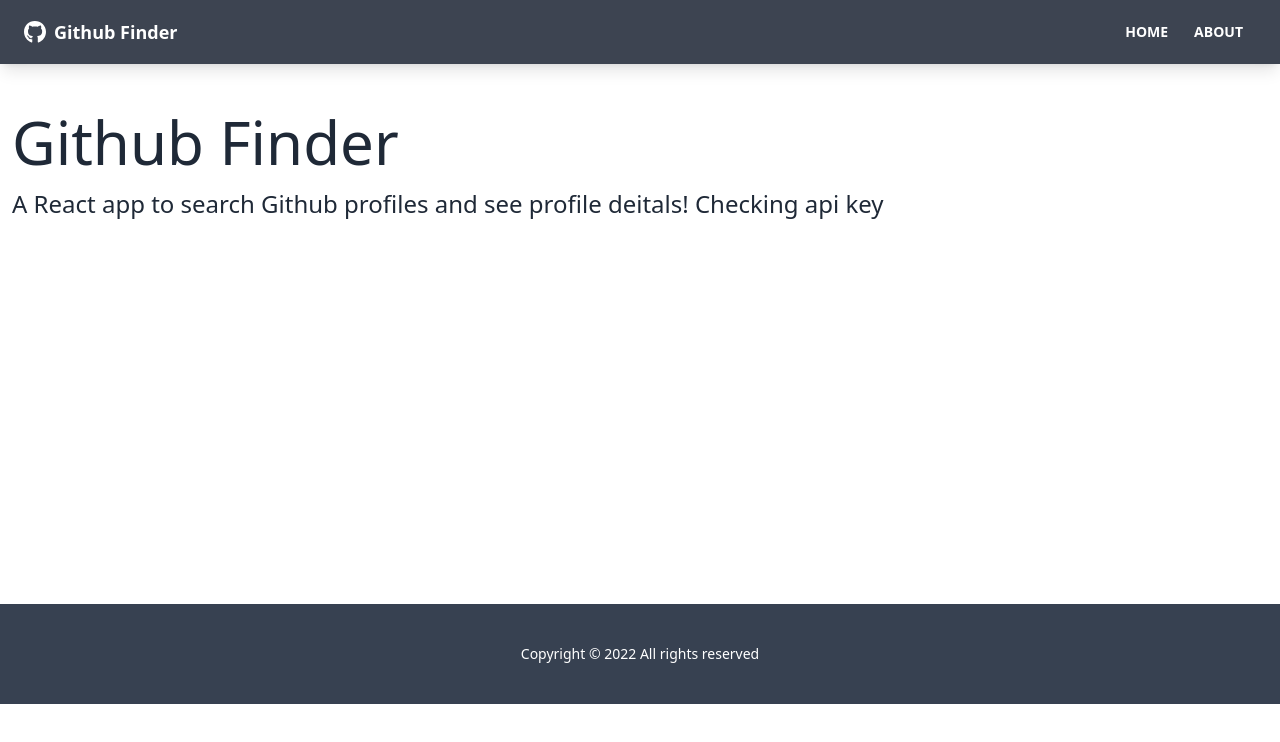
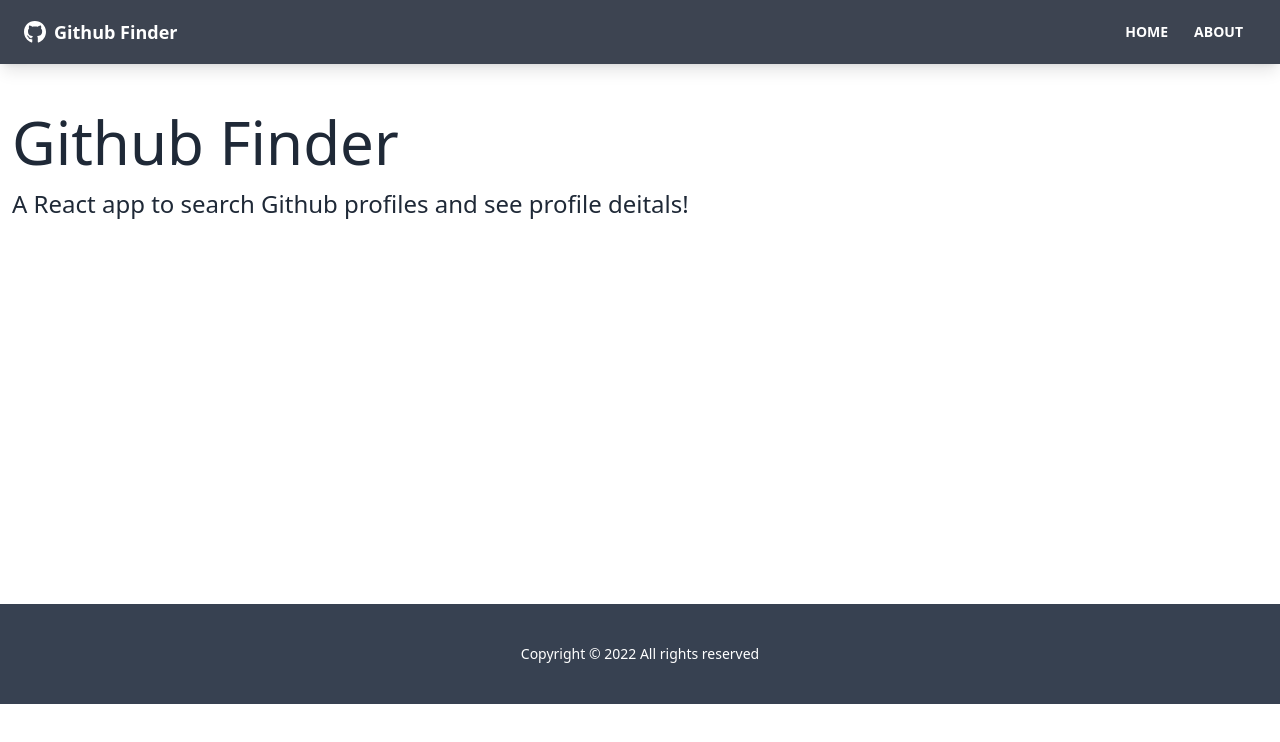
Before and after one commit to nightzillla/github-finder, a React (Create React App) app: page /about in a window 1280 px wide. Shown: the top 742 px of the page. Built offline with nearby package versions, Linux system fonts and the light colour scheme; no server answers.

Commit message:
refactoring landing page in react

```diff
--- a/src/pages/About.jsx
+++ b/src/pages/About.jsx
@@ -5,7 +5,7 @@
     <div>
         <h1 className='text-6xl mb-4'>Github Finder</h1>
         <p className='mb-4 text-2xl font-light'>
-            A React app to search Github profiles and see profile deitals! Checking api key
+            A React app to search Github profiles and see profile deitals!
         </p>
     </div>
   )
--- a/src/pages/NotFound.jsx
+++ b/src/pages/NotFound.jsx
@@ -7,13 +7,13 @@
     <div className='hero'>
         <div className="text-center hero">
             <div className="max-w-lg">
-                <h1 className="text-8xl font-bold mb-8">
+                {/* <h1 className="text-8xl font-bold mb-8">
                     Oops!
-                </h1>
-                <p className="text-5xl mb-8">404 - Page not found, please try again!</p>
+                </h1> */}
+                <p className="text-5xl mb-8">Welcome to Github Finder please click the button to find your profile!</p>
                 <Link to='/' className='btn btn-primary btn-lg'>
                     <FaHome className='mr-2'/>
-                    Back To Home
+                    Click Me!
                 </Link>
             </div>
         </div>
```
